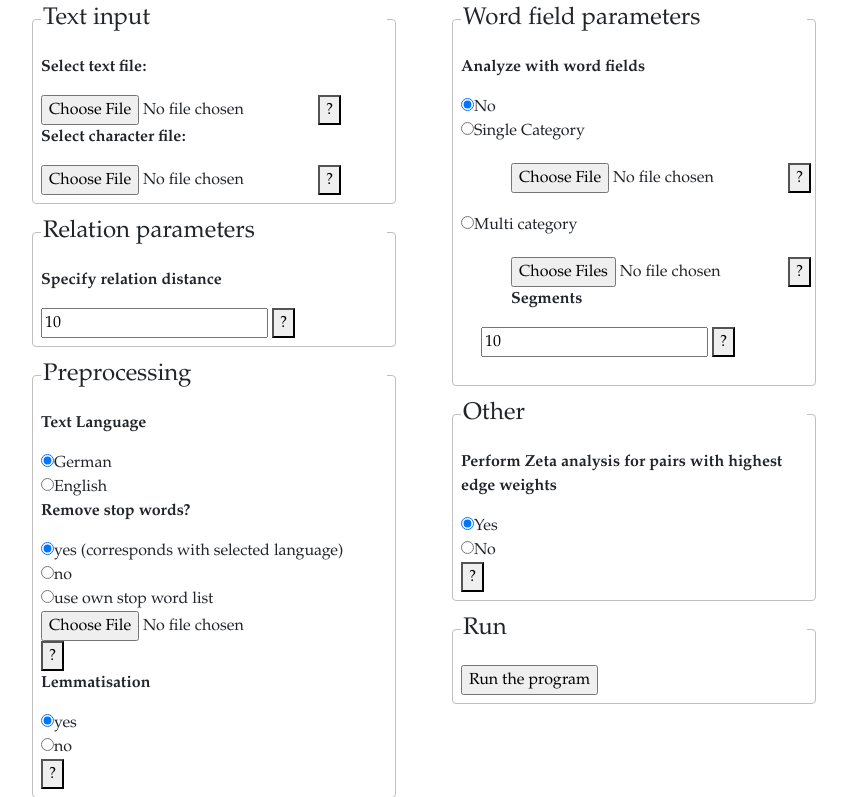
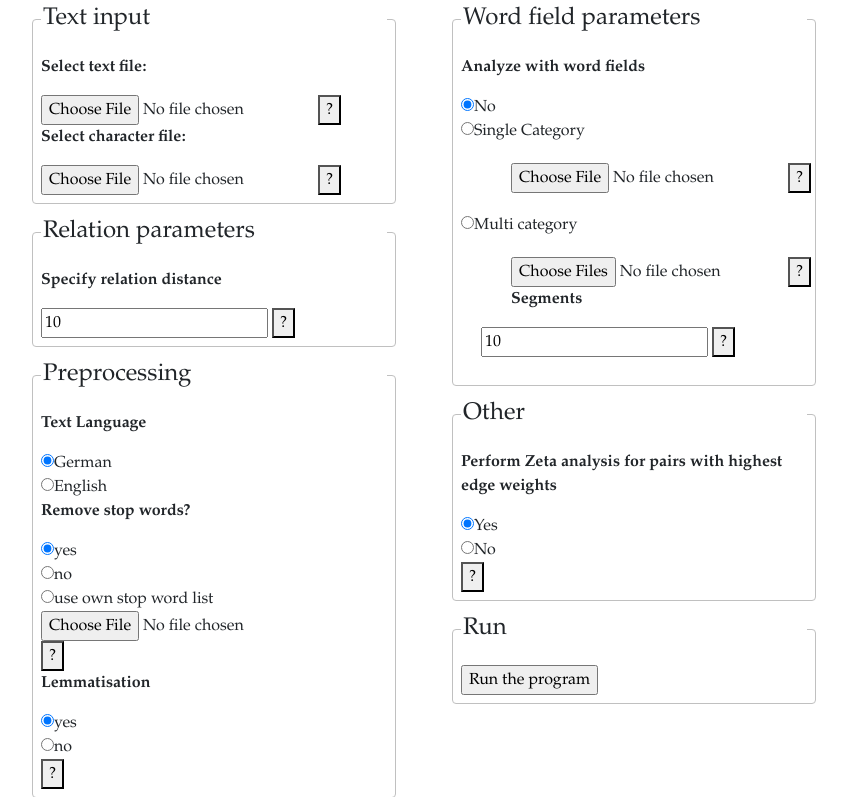
Before and after one commit to kimikadze/web-rcat, a Flask app: page / in a window 1280 px wide. Shown: the part 546-1343 px from the top of the page, without its empty margins (326-1173 px from the left). Run offline with Flask 2, Linux system fonts and the light colour scheme; parts of the project's set-up code (start-up, migrations or seed data) failed here and were passed over; some libraries are stand-ins or nearby versions.

Commit message:
removed comment about stop words

```diff
--- a/flask_app/templates/rcat.html
+++ b/flask_app/templates/rcat.html
@@ -66,7 +66,7 @@
             <!-- <input type="radio" name="language" value="Middle High German">Middle High German<br> -->
 
             <p><b>Remove stop words?</b></p>
-            <input type="radio" name="stopwords" value="y" checked="checked">yes (corresponds with selected language)<br>
+            <input type="radio" name="stopwords" value="y" checked="checked">yes<br>
             <input type="radio" name="stopwords" value="n">no<br>
             <input type="radio" name="stopwords" value="own_stopwords">use own stop word list<br>
                 <input type="file" name="file"/>
```
